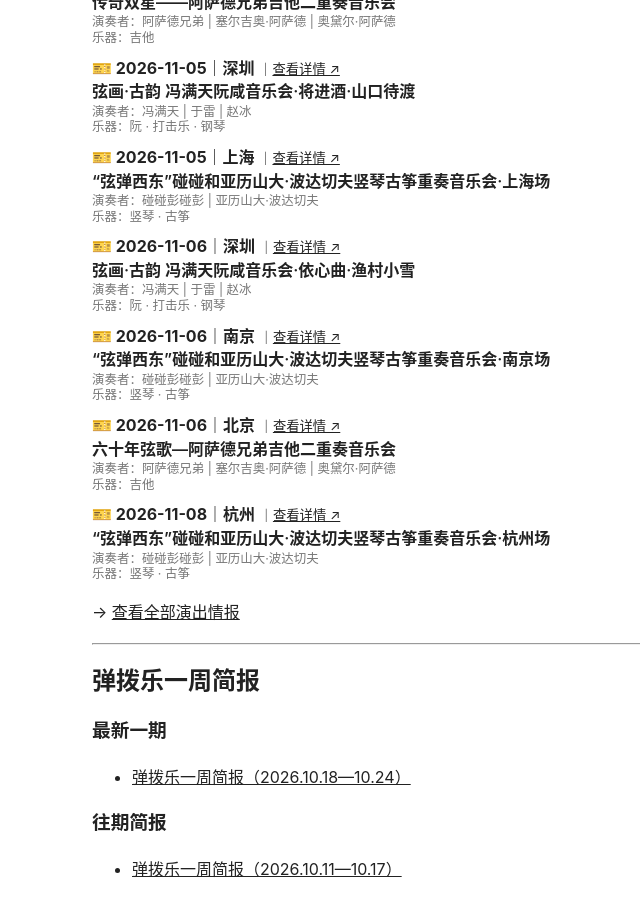
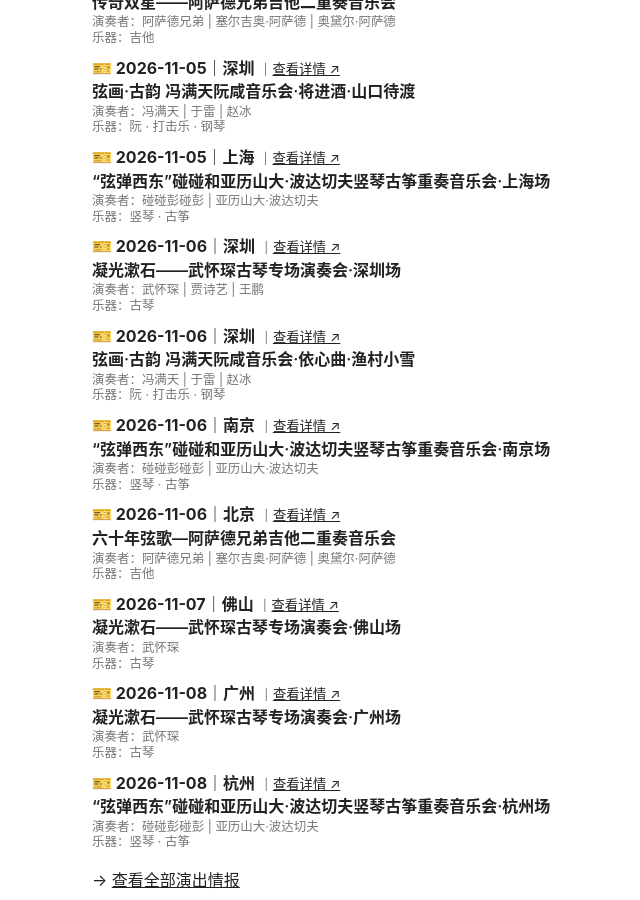
Before and after one commit to KeenKwok/boxianji, a Jekyll site: the page built from index.md, in a window 1280 px wide and 900 px high, scrolled down 1315 px. Shown: the whole window, without its empty margins (168-808 px from the left). Built offline with Jekyll 4.4.1, drawn with Linux system fonts in a browser that asks for light colours.

Commit message:
更新 attention.yml

```diff
--- a/_data/attention.yml
+++ b/_data/attention.yml
@@ -1,3 +1,35 @@
+- id: "20261108-guangzhou-ningguang-shushi-wuhuaichen-guqin"
+  date: "2026-11-08"
+  city: "广州"
+  title: "凝光漱石——武怀琛古琴专场演奏会·广州场"
+  performers:
+    - "武怀琛"
+  instruments:
+    - "古琴"
+  link: "https://mp.weixin.qq.com/s/pI1xtBhyBRZUSP5J2XLPIg"
+
+- id: "20261107-foshan-ningguang-shushi-wuhuaichen-guqin"
+  date: "2026-11-07"
+  city: "佛山"
+  title: "凝光漱石——武怀琛古琴专场演奏会·佛山场"
+  performers:
+    - "武怀琛"
+  instruments:
+    - "古琴"
+  link: "https://mp.weixin.qq.com/s/pI1xtBhyBRZUSP5J2XLPIg"
+
+- id: "20261106-shenzhen-ningguang-shushi-wuhuaichen-guqin"
+  date: "2026-11-06"
+  city: "深圳"
+  title: "凝光漱石——武怀琛古琴专场演奏会·深圳场"
+  performers:
+    - "武怀琛"
+    - "贾诗艺"
+    - "王鹏"
+  instruments:
+    - "古琴"
+  link: "https://mp.weixin.qq.com/s/pI1xtBhyBRZUSP5J2XLPIg"
+
 - id: "20261106-shenzhen-xianhuaguyun-fengmantian-ruxinqu-yucunxiaoxue"
   date: "2026-11-06"
   city: "深圳"
```
